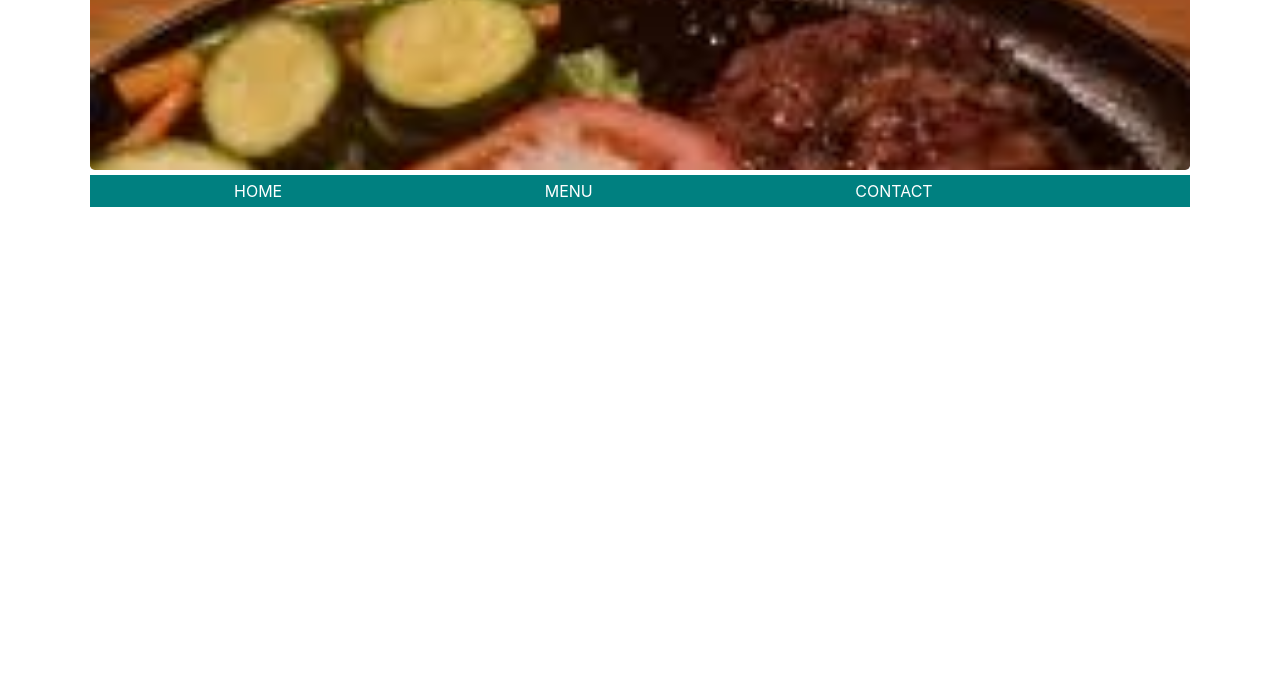
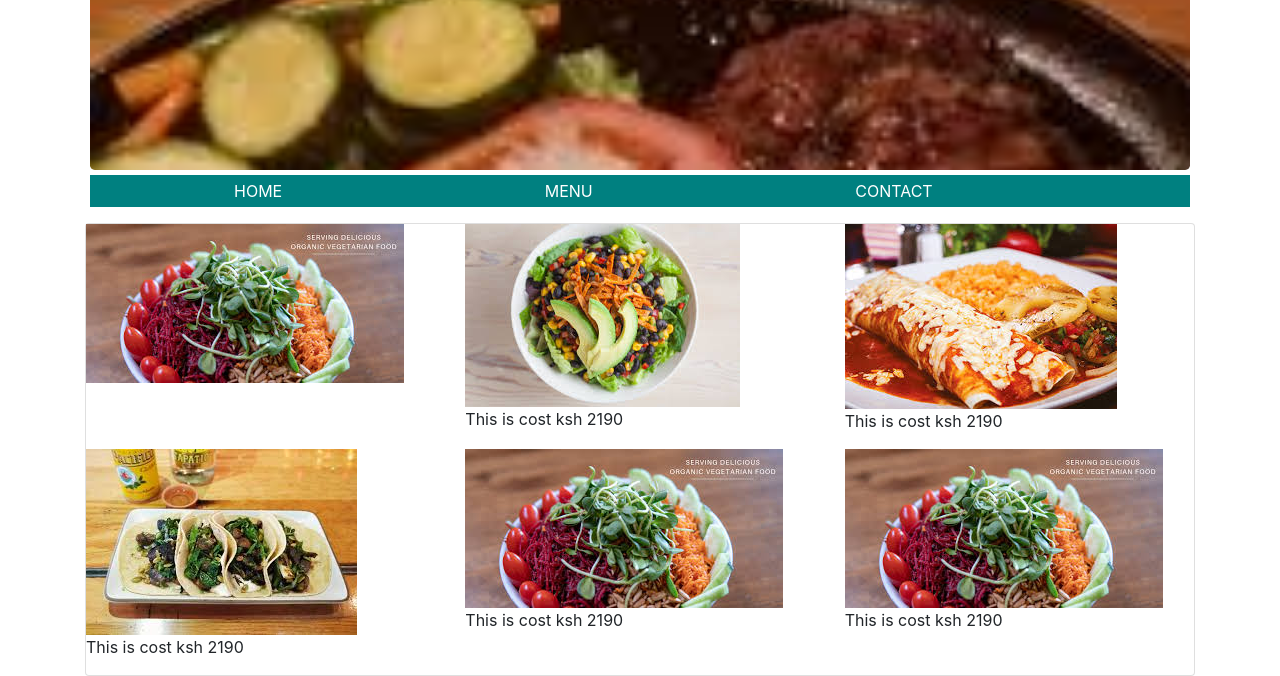
Before and after one commit to GPOLLY/restaurants, a plain HTML site: page index.html in a window 1280 px wide. Shown: the part 235-911 px from the top of the page. Before the commit the page ends 800 px from the top, so only its background shows below. Drawn offline with Linux system fonts and the light colour scheme.

Commit message:
i have introduce and added column and row in my project

```diff
--- a/index.html
+++ b/index.html
@@ -22,6 +22,41 @@
                     </ul>
                 </div>
 
+                <!-- card section -->
+                <div class="card">
+                    <div class="row">
+                        <div class="col-md-4">
+                            <img src="images/meu1.jpeg" alt="">
+                        </div>
+
+                        <div class="col-md-4">
+                            <img src="images/menu2.jpeg" alt="">
+                            <p>This is cost ksh 2190</p>
+                        </div>
+
+                        <div class="col-md-4">
+                            <img src="images/menu3.jpeg" alt="">
+                            <p>This is cost ksh 2190</p>
+                        </div>
+
+                        <!-- the second category of the menu -->
+                        <div class="col-md-4">
+                                <img src="images/menu4.jpeg" alt="">
+                                <p>This is cost ksh 2190</p>
+                            </div>
+
+                            <div class="col-md-4">
+                                <img src="images/meu1.jpeg" alt="">
+                                <p>This is cost ksh 2190</p>
+                            </div>
+
+                            <div class="col-md-4">
+                                <img src="images/meu1.jpeg" alt="">
+                                <p>This is cost ksh 2190</p>
+                            </div>
+                    </div>
+
+                </div>
 
                     <!-- <div class="card">
                         <div class="row">
```
Also changed, not shown: css/styles.css (line endings or trailing spaces).
